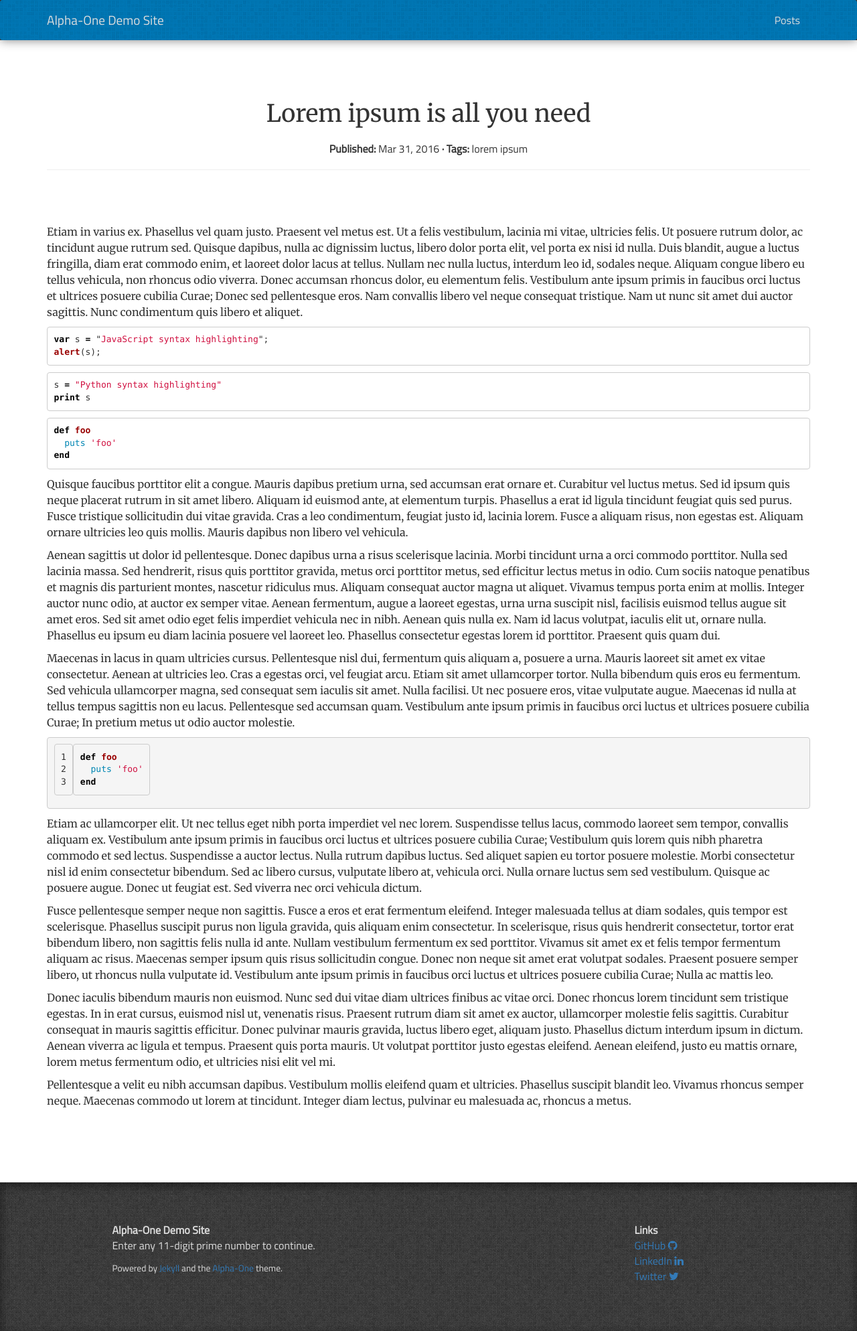
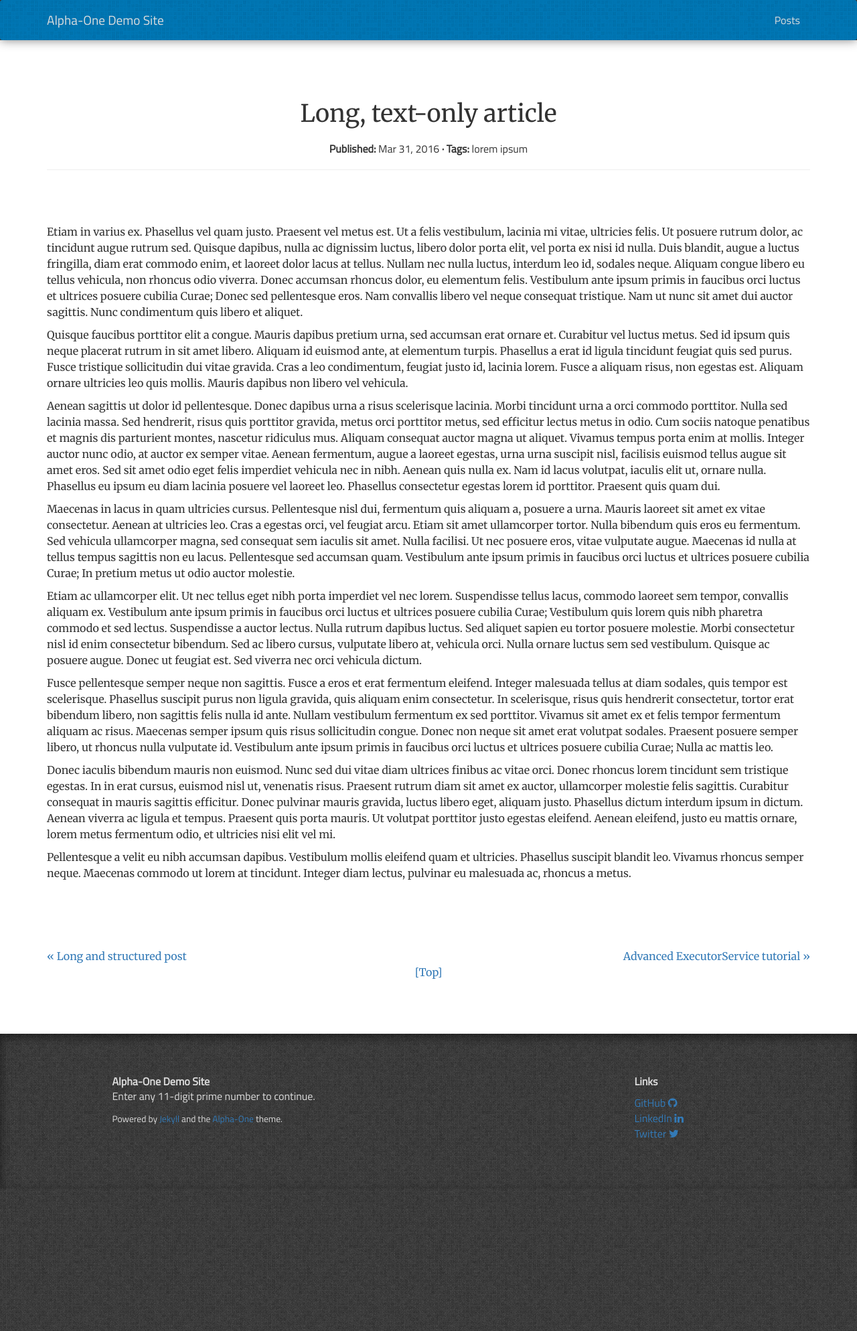
Before and after one commit to proudier/alpha-one, a Jekyll site: the page built from _posts/2016-03-31-long-text-only.md, in a window 1280 px wide. Shown: the whole page at 67% size. Built offline with Jekyll 4.4.1, drawn with Linux system fonts in a browser that asks for light colours; nearby versions of some CDN libraries.

Commit message:
reworked sample posts and added prev/next/top navigation

````diff
--- a/_layouts/post.html
+++ b/_layouts/post.html
@@ -20,6 +20,23 @@
         <div class="content">
             {{ content | markdownify}}
         </div>
+
+        <div class="navigation">
+            {% if page.previous.url %}
+                <div class="prev">
+                    <a  href="{{page.previous.url}}">&laquo; {{page.previous.title}}</a>
+                </div>
+            {% endif %}
+            {% if page.next.url %}
+                <div class="next">
+                    <a href="{{page.next.url}}">{{page.next.title}} &raquo;</a>
+                </div>
+            {% endif %}
+            <div class="top">
+                <a href="#top">[Top]</a>
+            </div>
+        </div>
+
     </div>
 </article>
 
--- a/_posts/2016-03-31-lorem-ipsum-3.md
+++ b/_posts/2016-03-31-long-text-only.md
@@ -1,39 +1,17 @@
 ---
 layout: post
-title:  "Lorem ipsum is all you need"
+title:  "Long, text-only article"
 tags:
 - lorem
 - ipsum
 ---
 Etiam in varius ex. Phasellus vel quam justo. Praesent vel metus est. Ut a felis vestibulum, lacinia mi vitae, ultricies felis. Ut posuere rutrum dolor, ac tincidunt augue rutrum sed. Quisque dapibus, nulla ac dignissim luctus, libero dolor porta elit, vel porta ex nisi id nulla. Duis blandit, augue a luctus fringilla, diam erat commodo enim, et laoreet dolor lacus at tellus. Nullam nec nulla luctus, interdum leo id, sodales neque. Aliquam congue libero eu tellus vehicula, non rhoncus odio viverra. Donec accumsan rhoncus dolor, eu elementum felis. Vestibulum ante ipsum primis in faucibus orci luctus et ultrices posuere cubilia Curae; Donec sed pellentesque eros. Nam convallis libero vel neque consequat tristique. Nam ut nunc sit amet dui auctor sagittis. Nunc condimentum quis libero et aliquet.
 
-```javascript
-var s = "JavaScript syntax highlighting";
-alert(s);
-```
-
-```python
-s = "Python syntax highlighting"
-print s
-```
-
-```ruby
-def foo
-  puts 'foo'
-end
-```
-
 Quisque faucibus porttitor elit a congue. Mauris dapibus pretium urna, sed accumsan erat ornare et. Curabitur vel luctus metus. Sed id ipsum quis neque placerat rutrum in sit amet libero. Aliquam id euismod ante, at elementum turpis. Phasellus a erat id ligula tincidunt feugiat quis sed purus. Fusce tristique sollicitudin dui vitae gravida. Cras a leo condimentum, feugiat justo id, lacinia lorem. Fusce a aliquam risus, non egestas est. Aliquam ornare ultricies leo quis mollis. Mauris dapibus non libero vel vehicula.
 
 Aenean sagittis ut dolor id pellentesque. Donec dapibus urna a risus scelerisque lacinia. Morbi tincidunt urna a orci commodo porttitor. Nulla sed lacinia massa. Sed hendrerit, risus quis porttitor gravida, metus orci porttitor metus, sed efficitur lectus metus in odio. Cum sociis natoque penatibus et magnis dis parturient montes, nascetur ridiculus mus. Aliquam consequat auctor magna ut aliquet. Vivamus tempus porta enim at mollis. Integer auctor nunc odio, at auctor ex semper vitae. Aenean fermentum, augue a laoreet egestas, urna urna suscipit nisl, facilisis euismod tellus augue sit amet eros. Sed sit amet odio eget felis imperdiet vehicula nec in nibh. Aenean quis nulla ex. Nam id lacus volutpat, iaculis elit ut, ornare nulla. Phasellus eu ipsum eu diam lacinia posuere vel laoreet leo. Phasellus consectetur egestas lorem id porttitor. Praesent quis quam dui.
 
 Maecenas in lacus in quam ultricies cursus. Pellentesque nisl dui, fermentum quis aliquam a, posuere a urna. Mauris laoreet sit amet ex vitae consectetur. Aenean at ultricies leo. Cras a egestas orci, vel feugiat arcu. Etiam sit amet ullamcorper tortor. Nulla bibendum quis eros eu fermentum. Sed vehicula ullamcorper magna, sed consequat sem iaculis sit amet. Nulla facilisi. Ut nec posuere eros, vitae vulputate augue. Maecenas id nulla at tellus tempus sagittis non eu lacus. Pellentesque sed accumsan quam. Vestibulum ante ipsum primis in faucibus orci luctus et ultrices posuere cubilia Curae; In pretium metus ut odio auctor molestie.
-
-{% highlight ruby linenos %}
-def foo
-  puts 'foo'
-end
-{% endhighlight %}
 
 Etiam ac ullamcorper elit. Ut nec tellus eget nibh porta imperdiet vel nec lorem. Suspendisse tellus lacus, commodo laoreet sem tempor, convallis aliquam ex. Vestibulum ante ipsum primis in faucibus orci luctus et ultrices posuere cubilia Curae; Vestibulum quis lorem quis nibh pharetra commodo et sed lectus. Suspendisse a auctor lectus. Nulla rutrum dapibus luctus. Sed aliquet sapien eu tortor posuere molestie. Morbi consectetur nisl id enim consectetur bibendum. Sed ac libero cursus, vulputate libero at, vehicula orci. Nulla ornare luctus sem sed vestibulum. Quisque ac posuere augue. Donec ut feugiat est. Sed viverra nec orci vehicula dictum.
 
--- a/assets/alpha-one.css
+++ b/assets/alpha-one.css
@@ -46,7 +46,7 @@ nav.navbar.navbar-default {
 
 article {
     padding-top: 50px;
-    padding-bottom: 100px;
+    padding-bottom: 80px;
     background-color: white;
 }
 
@@ -76,7 +76,39 @@ h1 {
     margin-bottom: 20px;
 }
 
+h2 {
+    margin-top: 30px;
+    margin-bottom: 10px;
+}
 
+ul {
+    margin-top: 10px;
+    margin-bottom: 10px;
+}
+
+blockquote {
+    margin-top: 20px;
+    margin-bottom: 20px;
+}
+
+table.table.table-striped {
+    margin-top: 30px;
+    margin-bottom: 30px;
+}
+
+.navigation {
+    margin-top: 100px;
+}
+.navigation .prev {
+    display: inline;
+}
+.navigation .next {
+    float: right;
+    text-align: right;
+}
+.navigation .top {
+    text-align: center;
+}
 
 /* Based on https://richleland.github.io/pygments-css/ */
 .highlight { background-color: #ffffff }
````
Also changed, not shown: _posts/2016-02-10-lorem-ipsum-1.md (deleted, +0 -14 lines), _posts/2016-02-10-short-content-long-title.md (added, +14 -0 lines), _posts/2016-03-19-long-and-structured-post.md (added, +62 -0 lines), _posts/2016-03-19-lorem-ipsum-2.md (deleted, +0 -31 lines).
